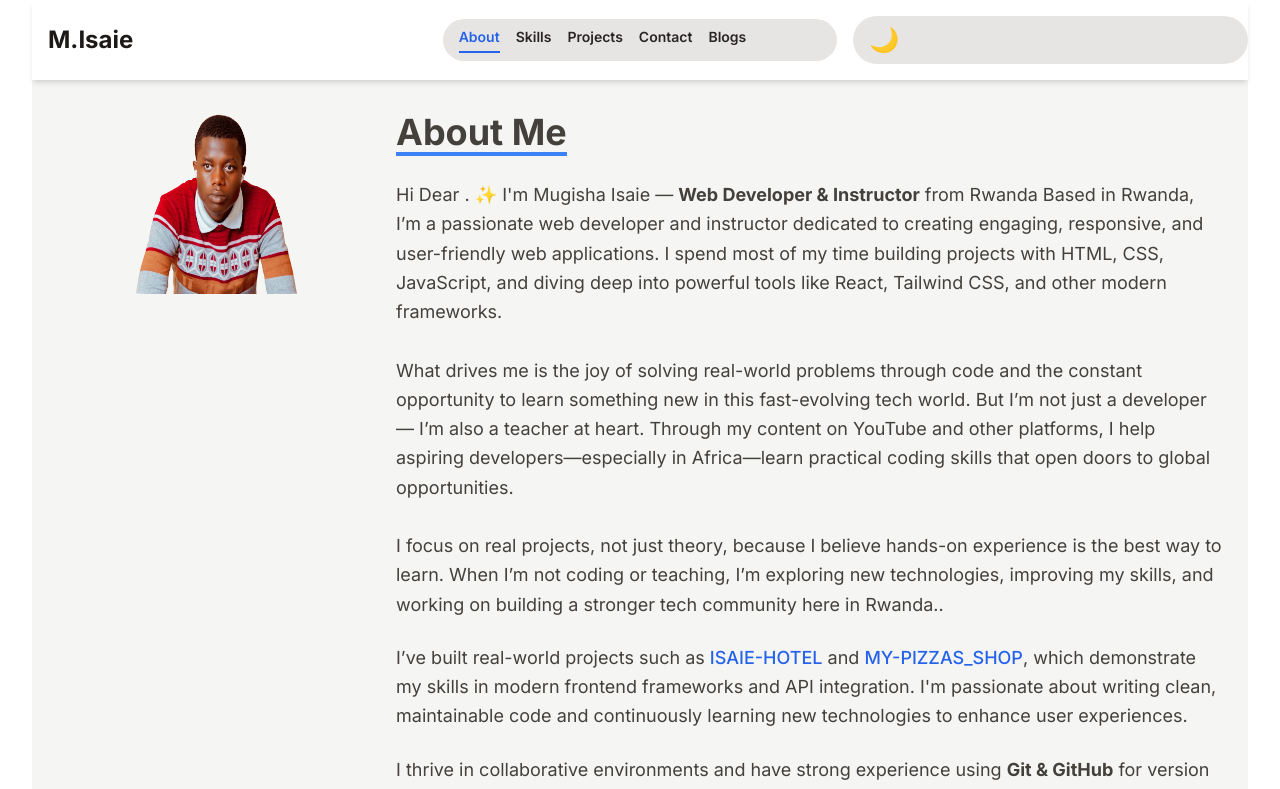
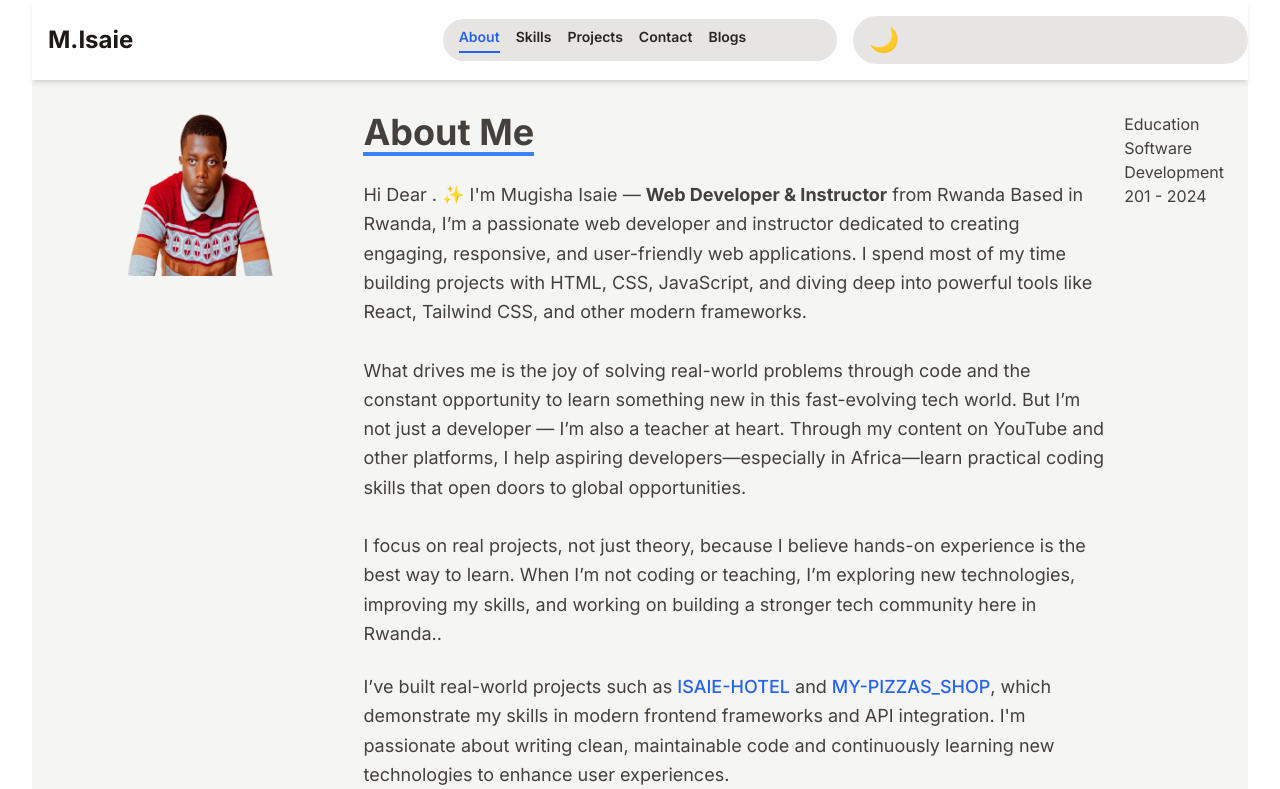
Before and after one commit to mugishaisaie/Mugisha-Isaie, a React (Vite) app: page /about in a window 1280 px wide. Shown: the top 789 px of the page. Built offline with nearby package versions, Linux system fonts and the light colour scheme.

Commit message:
initail project upload

```diff
--- a/src/components/About.jsx
+++ b/src/components/About.jsx
@@ -48,6 +48,14 @@ When I’m not coding or teaching, I’m exploring new technologies, improving m
         </div>
       </div>
 
+      <section>
+        <h2> Education</h2>
+        <div>
+          <h3> Software Development  <span>201 - 2024</span> </h3>
+          <p></p>
+        </div>
+      </section>
+
     </motion.section>
   );
 };
```
